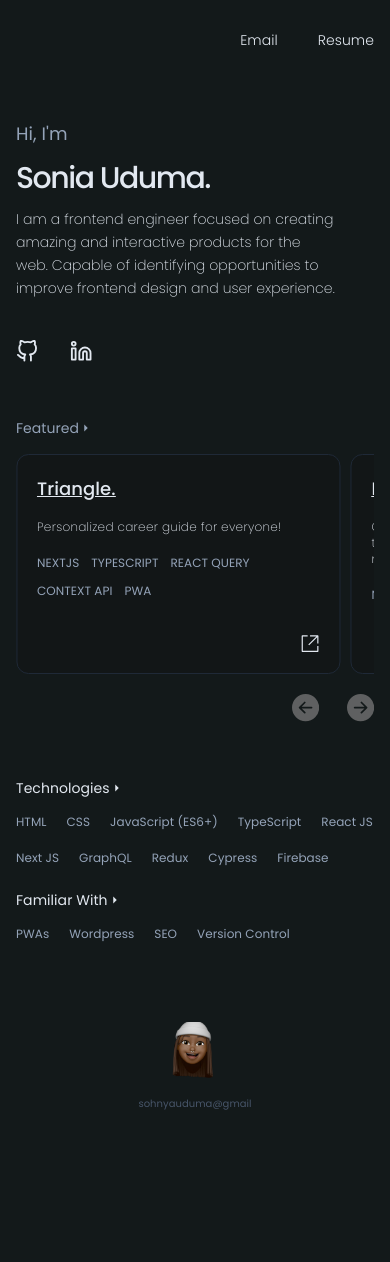
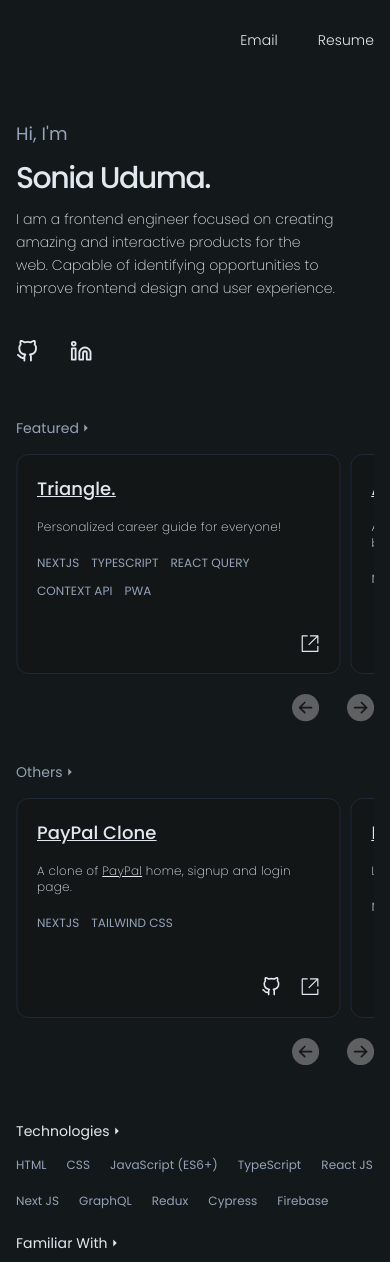
Before and after one commit to uduma-sonia/sonia-uduma, a React (Vite) app: page / in a window 390 px wide. Shown: the top 1262 px of the page. Before the commit the page ends 1194 px from the top, so only its background shows below. Built offline with nearby package versions, Linux system fonts and the light colour scheme.

Commit message:
updated projects

```diff
--- a/src/components/Hero.jsx
+++ b/src/components/Hero.jsx
@@ -120,7 +120,7 @@ export default function Hero() {
                 },
               }}
             >
-              {allProjects?.map((item) => {
+              {featuredProects?.map((item) => {
                 return (
                   <SwiperSlide key={item.name}>
                     <ProjectsCard data={item} />
@@ -141,7 +141,65 @@ export default function Hero() {
           </div>
 
           <div className="hidden lg:block">
-            {allProjects?.map((item) => {
+            {featuredProects?.map((item) => {
+              return (
+                <div key={item.name}>
+                  <ProjectsCard data={item} />
+                </div>
+              );
+            })}
+          </div>
+
+          <p className="text-slate-400 mb-4 mt-10 text-sm flex items-center">
+            Others <IoMdArrowDropright />
+          </p>
+
+          <div className="lg:hidden">
+            <Swiper
+              spaceBetween={10}
+              modules={[Navigation, Autoplay]}
+              autoplay={{
+                delay: 5000,
+                disableOnInteraction: true,
+              }}
+              navigation={{
+                prevEl: ".other_project_prev_button",
+                nextEl: ".other_project_next_button",
+              }}
+              slidesPerView={1.1}
+              breakpoints={{
+                640: {
+                  width: 640,
+                  slidesPerView: 2,
+                },
+                1200: {
+                  width: 1200,
+                  slidesPerView: 3,
+                },
+              }}
+            >
+              {otherProjects?.map((item) => {
+                return (
+                  <SwiperSlide key={item.name}>
+                    <ProjectsCard data={item} />
+                  </SwiperSlide>
+                );
+              })}
+            </Swiper>
+
+            <div className="flex justify-end">
+              <button className="other_project_prev_button mr-7">
+                <BsFillArrowLeftCircleFill size="1.7rem" color="#5f6061" />
+              </button>
+
+              <button className="other_project_next_button">
+                <BsFillArrowRightCircleFill size="1.7rem" color="#5f6061" />
+              </button>
+            </div>
+          </div>
+
+          <div className="hidden lg:block">
+            {otherProjects?.map((item) => {
               return (
                 <div key={item.name}>
                   <ProjectsCard data={item} />
@@ -174,14 +232,12 @@ export default function Hero() {
   );
 }
 
-const allProjects = [
+const featuredProects = [
   {
-    name: "Anonry",
-    description:
-      "A web app for taking personal notes that can be shared anonymously with others.",
+    name: "Sync!",
+    description: "Project management app.",
     tools: ["NEXTJS", "TYPESCRIPT", "CHAKRA UI", "SWR", "PWA"],
-    github_link: "https://github.com/uduma-sonia/anonry",
-    live_link: "https://anonry.netlify.app/signup",
+    live_link: "https://teamsync.tools/",
     npm: false,
   },
   {
@@ -191,6 +247,18 @@ const allProjects = [
     live_link: "https://triangle.africa/",
     npm: false,
   },
+  {
+    name: "Anonry",
+    description:
+      "A web app for taking personal notes that can be shared anonymously with others.",
+    tools: ["NEXTJS", "TYPESCRIPT", "SWR", "PWA"],
+    github_link: "https://github.com/uduma-sonia/anonry",
+    live_link: "https://anonry.netlify.app/signup",
+    npm: false,
+  },
+];
+
+const otherProjects = [
   {
     name: "React-select-several",
     description:
```
